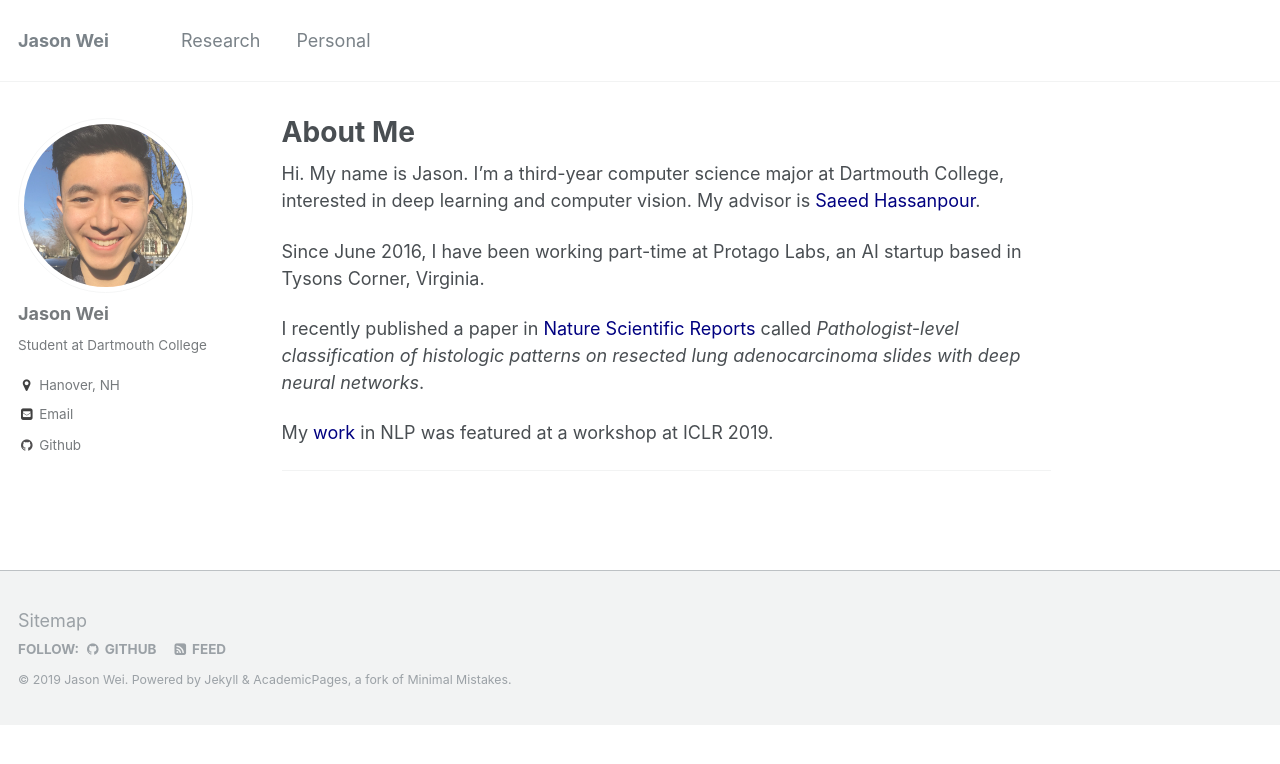
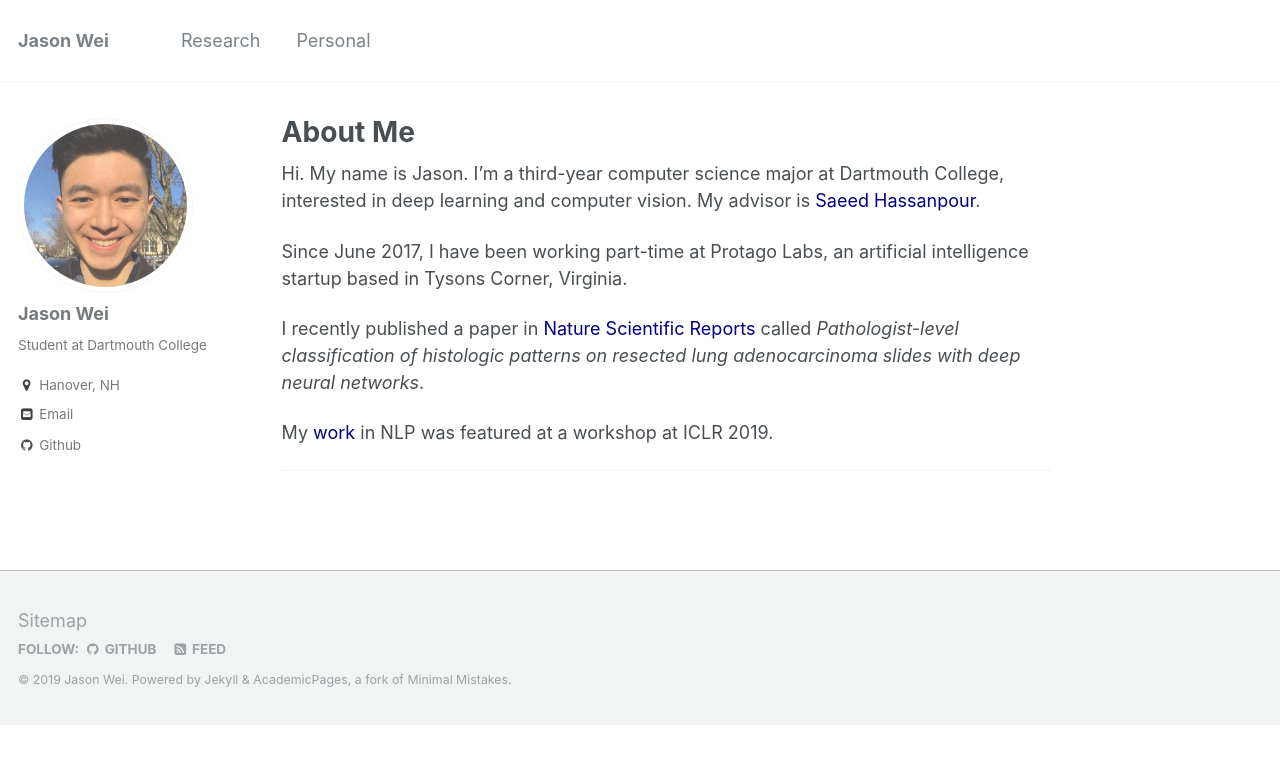
Before and after one commit to jasonwei20/jasonwei20.github.io, a Jekyll site: the page built from _pages/about.md, in a window 1280 px wide. Shown: the top 764 px of the page. Built offline with Jekyll 4.4.1, drawn with Linux system fonts in a browser that asks for light colours.

Commit message:
fix typo

```diff
--- a/_pages/about.md
+++ b/_pages/about.md
@@ -10,7 +10,7 @@ redirect_from:
 
 Hi. My name is Jason. I'm a third-year computer science major at Dartmouth College, interested in deep learning and computer vision. My advisor is <a href="https://www.hassanpourlab.com/" style="color:navy" target="_blank">Saeed Hassanpour</a>.
 
-Since June 2016, I have been working part-time at Protago Labs, an AI startup based in Tysons Corner, Virginia.
+Since June 2017, I have been working part-time at Protago Labs, an artificial intelligence startup based in Tysons Corner, Virginia.
 <!-- I will be interning at Blend Labs in San Francisco, CA for the summer of 2019. -->
 
 I recently published a paper in <a href="https://www.nature.com/articles/s41598-019-40041-7?fbclid=IwAR2_A-a6I5q-01xjDzme1gPmynB5KtWvdMMqILhoLE1vTmx8cXDuIhniht4" style="color:navy" target="_blank">Nature Scientific Reports</a> called *Pathologist-level classification of histologic patterns on resected lung adenocarcinoma slides with deep neural networks*.
```
